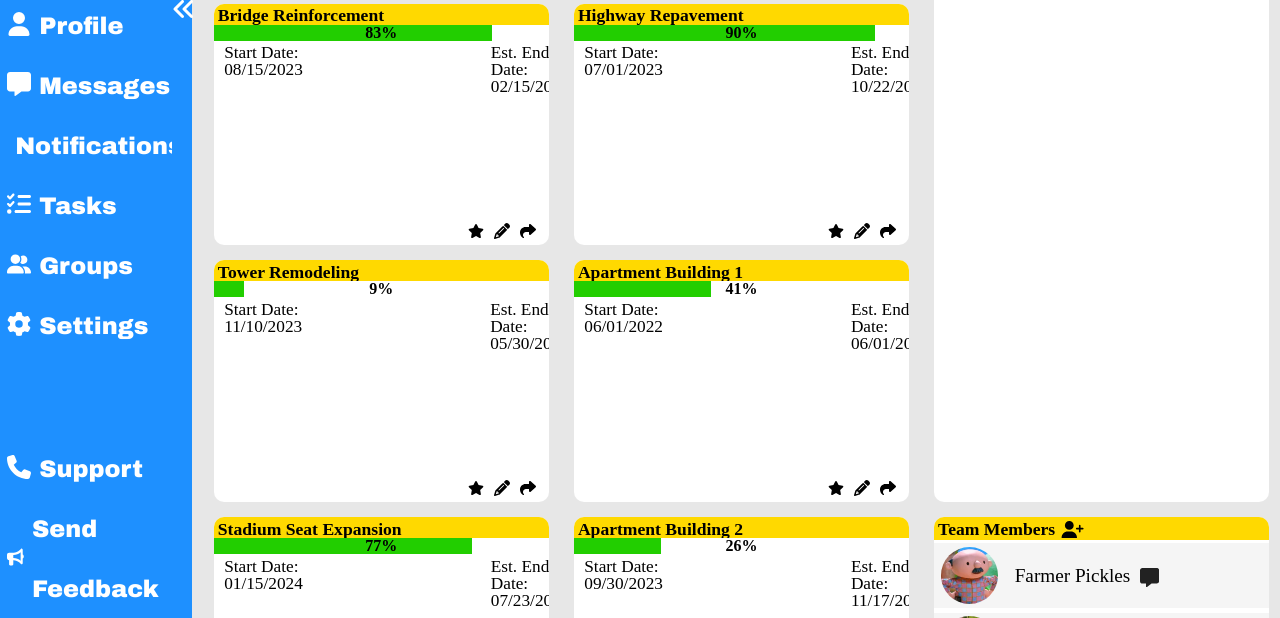
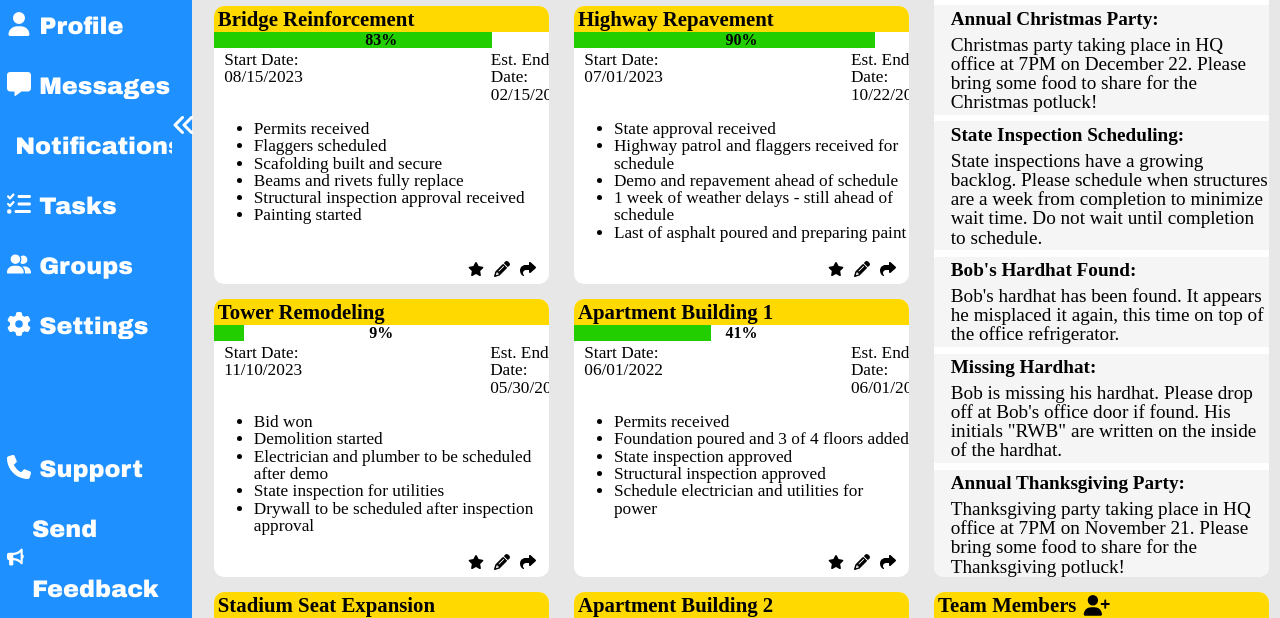
Before and after one commit to ZF5657/Admin-Dashboard, a plain HTML site: page index.html in a window 1280 px wide. Shown: the part 182-800 px from the top of the page. Drawn offline with Linux system fonts and the light colour scheme.

Commit message:
Add content for projects and announcements, adjust spacing and div sizes

```diff
--- a/index.html
+++ b/index.html
@@ -84,7 +84,14 @@
                     <p>Est. End Date: 02/15/2024</p>
                 </div>
                 <div class="info">
-
+                    <ul>
+                        <li>Permits received</li>
+                        <li>Flaggers scheduled</li>
+                        <li>Scafolding built and secure</li>
+                        <li>Beams and rivets fully replace</li>
+                        <li>Structural inspection approval received</li>
+                        <li>Painting started</li>
+                    </ul>
                 </div>
                 <div class="projIcons">
                     <svg xmlns="http://www.w3.org/2000/svg" height="1em" width="1em" viewBox="0 0 576 512"><!--!Font Awesome Free 6.5.1 by @fontawesome - https://fontawesome.com License - https://fontawesome.com/license/free Copyright 2024 Fonticons, Inc.--><path d="M316.9 18C311.6 7 300.4 0 288.1 0s-23.4 7-28.8 18L195 150.3 51.4 171.5c-12 1.8-22 10.2-25.7 21.7s-.7 24.2 7.9 32.7L137.8 329 113.2 474.7c-2 12 3 24.2 12.9 31.3s23 8 33.8 2.3l128.3-68.5 128.3 68.5c10.8 5.7 23.9 4.9 33.8-2.3s14.9-19.3 12.9-31.3L438.5 329 542.7 225.9c8.6-8.5 11.7-21.2 7.9-32.7s-13.7-19.9-25.7-21.7L381.2 150.3 316.9 18z"/></svg>
@@ -104,7 +111,13 @@
                     <p>Est. End Date: 10/22/2024</p>
                 </div>
                 <div class="info">
-
+                    <ul>
+                        <li>State approval received</li>
+                        <li>Highway patrol and flaggers received for schedule</li>
+                        <li>Demo and repavement ahead of schedule</li>
+                        <li>1 week of weather delays - still ahead of schedule</li>
+                        <li>Last of asphalt poured and preparing paint</li>
+                    </ul>
                 </div>
                 <div class="projIcons">
                     <svg xmlns="http://www.w3.org/2000/svg" height="1em" width="1em" viewBox="0 0 576 512"><!--!Font Awesome Free 6.5.1 by @fontawesome - https://fontawesome.com License - https://fontawesome.com/license/free Copyright 2024 Fonticons, Inc.--><path d="M316.9 18C311.6 7 300.4 0 288.1 0s-23.4 7-28.8 18L195 150.3 51.4 171.5c-12 1.8-22 10.2-25.7 21.7s-.7 24.2 7.9 32.7L137.8 329 113.2 474.7c-2 12 3 24.2 12.9 31.3s23 8 33.8 2.3l128.3-68.5 128.3 68.5c10.8 5.7 23.9 4.9 33.8-2.3s14.9-19.3 12.9-31.3L438.5 329 542.7 225.9c8.6-8.5 11.7-21.2 7.9-32.7s-13.7-19.9-25.7-21.7L381.2 150.3 316.9 18z"/></svg>
@@ -124,7 +137,13 @@
                     <p>Est. End Date: 05/30/2024</p>
                 </div>
                 <div class="info">
-
+                    <ul>
+                        <li>Bid won</li>
+                        <li>Demolition started</li>
+                        <li>Electrician and plumber to be scheduled after demo</li>
+                        <li>State inspection for utilities</li>
+                        <li>Drywall to be scheduled after inspection approval</li>
+                    </ul>
                 </div>
                 <div class="projIcons">
                     <svg xmlns="http://www.w3.org/2000/svg" height="1em" width="1em" viewBox="0 0 576 512"><!--!Font Awesome Free 6.5.1 by @fontawesome - https://fontawesome.com License - https://fontawesome.com/license/free Copyright 2024 Fonticons, Inc.--><path d="M316.9 18C311.6 7 300.4 0 288.1 0s-23.4 7-28.8 18L195 150.3 51.4 171.5c-12 1.8-22 10.2-25.7 21.7s-.7 24.2 7.9 32.7L137.8 329 113.2 474.7c-2 12 3 24.2 12.9 31.3s23 8 33.8 2.3l128.3-68.5 128.3 68.5c10.8 5.7 23.9 4.9 33.8-2.3s14.9-19.3 12.9-31.3L438.5 329 542.7 225.9c8.6-8.5 11.7-21.2 7.9-32.7s-13.7-19.9-25.7-21.7L381.2 150.3 316.9 18z"/></svg>
@@ -144,7 +163,13 @@
                     <p>Est. End Date: 06/01/2025</p>
                 </div>
                 <div class="info">
-
+                    <ul>
+                        <li>Permits received</li>
+                        <li>Foundation poured and 3 of 4 floors added</li>
+                        <li>State inspection approved</li>
+                        <li>Structural inspection approved</li>
+                        <li>Schedule electrician and utilities for power</li>
+                    </ul>
                 </div>
                 <div class="projIcons">
                     <svg xmlns="http://www.w3.org/2000/svg" height="1em" width="1em" viewBox="0 0 576 512"><!--!Font Awesome Free 6.5.1 by @fontawesome - https://fontawesome.com License - https://fontawesome.com/license/free Copyright 2024 Fonticons, Inc.--><path d="M316.9 18C311.6 7 300.4 0 288.1 0s-23.4 7-28.8 18L195 150.3 51.4 171.5c-12 1.8-22 10.2-25.7 21.7s-.7 24.2 7.9 32.7L137.8 329 113.2 474.7c-2 12 3 24.2 12.9 31.3s23 8 33.8 2.3l128.3-68.5 128.3 68.5c10.8 5.7 23.9 4.9 33.8-2.3s14.9-19.3 12.9-31.3L438.5 329 542.7 225.9c8.6-8.5 11.7-21.2 7.9-32.7s-13.7-19.9-25.7-21.7L381.2 150.3 316.9 18z"/></svg>
@@ -164,7 +189,13 @@
                     <p>Est. End Date: 07/23/2024</p>
                 </div>
                 <div class="info">
-
+                    <ul>
+                        <li>Bid won</li>
+                        <li>Concrete poured</li>
+                        <li>Structural inspection approved</li>
+                        <li>Seats delivered and are being installed</li>
+                        <li>2 of 20 seat sections installed</li>
+                    </ul>
                 </div>
                 <div class="projIcons">
                     <svg xmlns="http://www.w3.org/2000/svg" height="1em" width="1em" viewBox="0 0 576 512"><!--!Font Awesome Free 6.5.1 by @fontawesome - https://fontawesome.com License - https://fontawesome.com/license/free Copyright 2024 Fonticons, Inc.--><path d="M316.9 18C311.6 7 300.4 0 288.1 0s-23.4 7-28.8 18L195 150.3 51.4 171.5c-12 1.8-22 10.2-25.7 21.7s-.7 24.2 7.9 32.7L137.8 329 113.2 474.7c-2 12 3 24.2 12.9 31.3s23 8 33.8 2.3l128.3-68.5 128.3 68.5c10.8 5.7 23.9 4.9 33.8-2.3s14.9-19.3 12.9-31.3L438.5 329 542.7 225.9c8.6-8.5 11.7-21.2 7.9-32.7s-13.7-19.9-25.7-21.7L381.2 150.3 316.9 18z"/></svg>
@@ -198,15 +229,34 @@
                 </div>
             </div>
             <div class="announcements">
-                <div class="title">
+                <div class="title" id="announcementTitle">
                     <p>Announcements</p>
                 </div>
                 <di class="announcementBox">
-
+                    <div class="messages">
+                        <p class="subject">Annual Christmas Party:</p>
+                        <p>Christmas party taking place in HQ office at 7PM on December 22. Please bring some food to share for the Christmas potluck!</p>
+                    </div>
+                    <div class="messages">
+                        <p class="subject">State Inspection Scheduling:</p>
+                        <p>State inspections have a growing backlog. Please schedule when structures are a week from completion to minimize wait time. Do not wait until completion to schedule.</p>
+                    </div>
+                    <div class="messages">
+                        <p class="subject">Bob's Hardhat Found:</p>
+                        <p>Bob's hardhat has been found. It appears he misplaced it again, this time on top of the office refrigerator.</p>
+                    </div>
+                    <div class="messages">
+                        <p class="subject">Missing Hardhat:</p>
+                        <p>Bob is missing his hardhat. Please drop off at Bob's office door if found. His initials "RWB" are written on the inside of the hardhat.</p>
+                    </div>
+                    <div class="messages">
+                        <p class="subject">Annual Thanksgiving Party:</p>
+                        <p>Thanksgiving party taking place in HQ office at 7PM on November 21. Please bring some food to share for the Thanksgiving potluck!</p>
+                    </div>
                 </di>
             </div>
             <div class="team">
-                <div class="title">
+                <div class="title" id="teamTitle">
                     <p>Team Members</p>
                     <svg class="addMem" xmlns="http://www.w3.org/2000/svg" height="1em" width="2em" viewBox="0 0 640 512"><!--!Font Awesome Free 6.5.1 by @fontawesome - https://fontawesome.com License - https://fontawesome.com/license/free Copyright 2024 Fonticons, Inc.--><path d="M96 128a128 128 0 1 1 256 0A128 128 0 1 1 96 128zM0 482.3C0 383.8 79.8 304 178.3 304h91.4C368.2 304 448 383.8 448 482.3c0 16.4-13.3 29.7-29.7 29.7H29.7C13.3 512 0 498.7 0 482.3zM504 312V248H440c-13.3 0-24-10.7-24-24s10.7-24 24-24h64V136c0-13.3 10.7-24 24-24s24 10.7 24 24v64h64c13.3 0 24 10.7 24 24s-10.7 24-24 24H552v64c0 13.3-10.7 24-24 24s-24-10.7-24-24z"/></svg>                </div>
                 <div class="team-memBox">
--- a/styles.css
+++ b/styles.css
@@ -182,7 +182,7 @@ h1 {
 	padding-top: 1%;
 	padding-left: 2%;
 	padding-right: 1%;
-	padding-bottom: .5%;
+	padding-bottom: 1%;
 	background-color: #e7e7e7
 }
 
@@ -311,11 +311,12 @@ h1 {
 }
 
 .title {
-	font-size: 1.1rem;
+	font-size: 1.3rem;
 	font-weight: 800;
 	display: flex;
 	margin-left: -4%;
 	padding-top: 1%;
+	padding-bottom: .5%;
 	height: 8%;
 	background-color: #ffd900;
 }
@@ -332,27 +333,22 @@ h1 {
 	background: #218b01;
 	background: linear-gradient(90deg, #22ce00 83%, rgba(255,255,255,1) 83%);
 }
-
 #proj2 > .progressBar {
 	background: #218b01;
 	background: linear-gradient(90deg, #22ce00 90%, rgba(255,255,255,1) 90%);
 }
-
 #proj3 > .progressBar {
 	background: #218b01;
 	background: linear-gradient(90deg, #22ce00 9%, rgba(255,255,255,1) 9%);
 }
-
 #proj4 > .progressBar {
 	background: #218b01;
 	background: linear-gradient(90deg, #22ce00 41%, rgba(255,255,255,1) 41%);
 }
-
 #proj5 > .progressBar {
 	background: #218b01;
 	background: linear-gradient(90deg, #22ce00 77%, rgba(255,255,255,1) 77%);
 }
-
 #proj6 > .progressBar {
 	background: #218b01;
 	background: linear-gradient(90deg, #22ce00 26%, rgba(255,255,255,1) 26%);
@@ -397,13 +393,12 @@ h1 {
 	padding-left: 2%;
 	padding-top: 1%;
 	padding-bottom: 1%;
-	font-size: 1.2rem;
+	font-size: 1.1rem;
 	align-items: center;
 	background-color: whitesmoke;
 	margin-bottom: 5px;
 	margin-top: 1%;
 }
-
 
 .teamPic {
 	height: 3em;
@@ -425,3 +420,15 @@ h1 {
 .memMessage:hover {
 	cursor: pointer;
 }
+
+.messages {
+	margin-top: 2%;
+	padding-top: 1%;
+	padding-bottom: 1%;
+	background-color: whitesmoke;
+	font-size: 1.2rem;
+}
+.subject {
+	font-weight: 800;
+	margin-bottom: 2%;
+}
```
